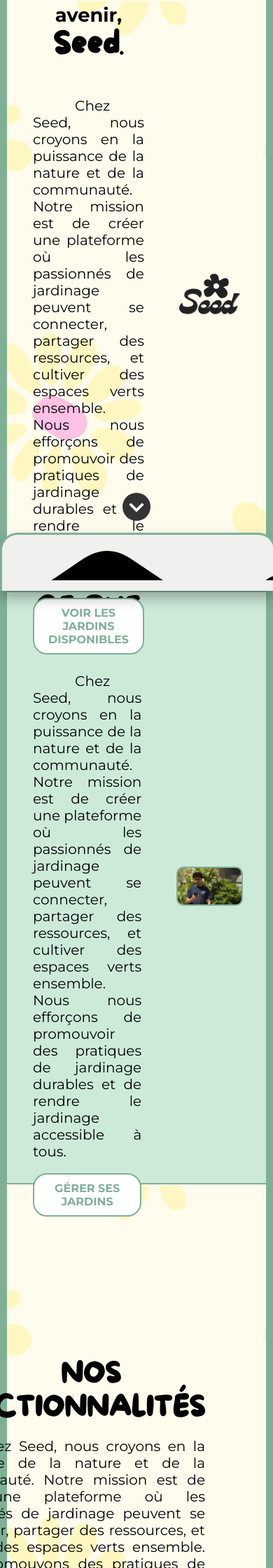
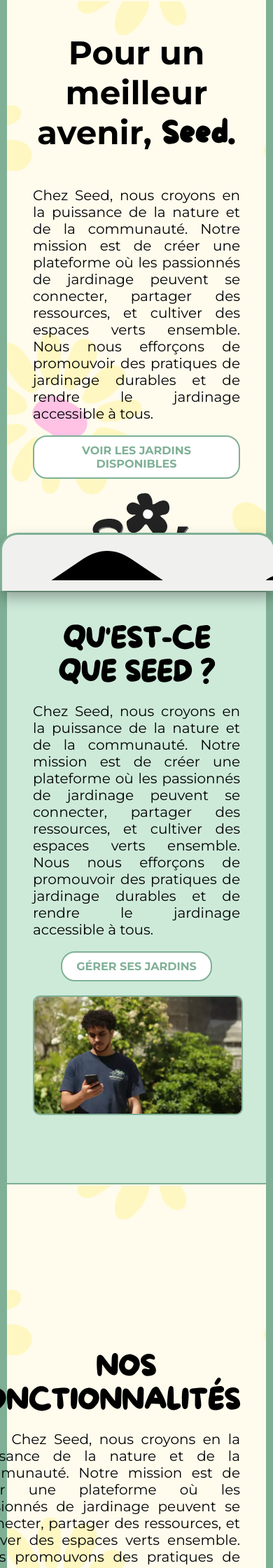
Before and after one commit to valentinbgt/sae202, a PHP site: page / in a window 390 px wide. Shown: the top 2240 px of the page at 70% size. Run offline with PHP 8.4, Linux system fonts and the light colour scheme.

Commit message:
modifs css index responsive

```diff
--- a/assets/css/style.css
+++ b/assets/css/style.css
@@ -620,7 +620,6 @@ form textarea:focus {
     font-size: 20px;
     color: black;
     text-align: justify;
-    text-indent: 60px;
 }
 
 .section .image, .section .image2 {
@@ -979,7 +978,7 @@ form textarea:focus {
     }
 
     h2.pageSeconTitle {
-        font-size: 7vw;
+        font-size: 12vw;
     }
 
     footer {
@@ -1117,4 +1116,36 @@ form textarea:focus {
         margin-bottom: 50px; /* Ajustement de la marge pour petits écrans */
         text-align: center;
     }
+
+    .section .content {
+        flex-direction: column;
+        text-align: center;
+    }
+
+    .section .text {
+        margin-bottom: 20px;
+        padding: 0;
+    }
+
+    .section .image {
+        margin-bottom: 20px;
+    }
+
+    .section .image img {
+        width: 100%;
+        height: 100px;
+    }
+
+    .section .image2 img {
+        margin-bottom: 50px;
+    }
+
+#scrollToTop a {
+    display: none;
 }
+
+.scroll-down a {
+    display: none;
+}
+
+}
--- a/conf/conf.inc.php
+++ b/conf/conf.inc.php
@@ -1,5 +1,5 @@
 <?php
     define('DB_HOST', 'localhost');
     define('DB_NAME', 'sae202');
-    define('DB_USER', 'root');
-    define('DB_PASSWORD', '');
+    define('DB_USER', 'sae202');
+    define('DB_PASSWORD', 'Sae202mdp');
```
